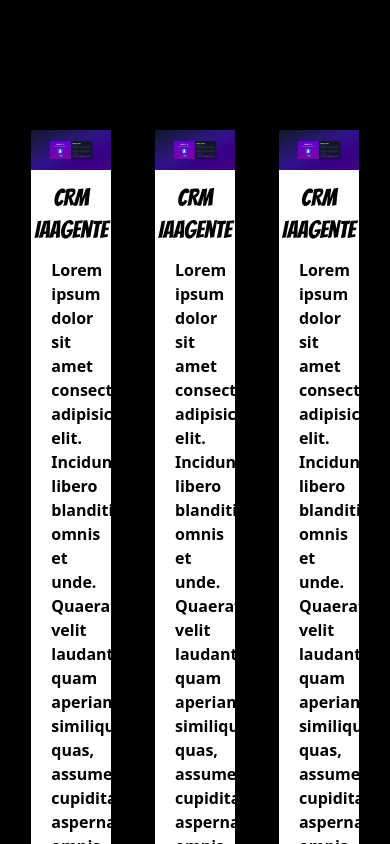
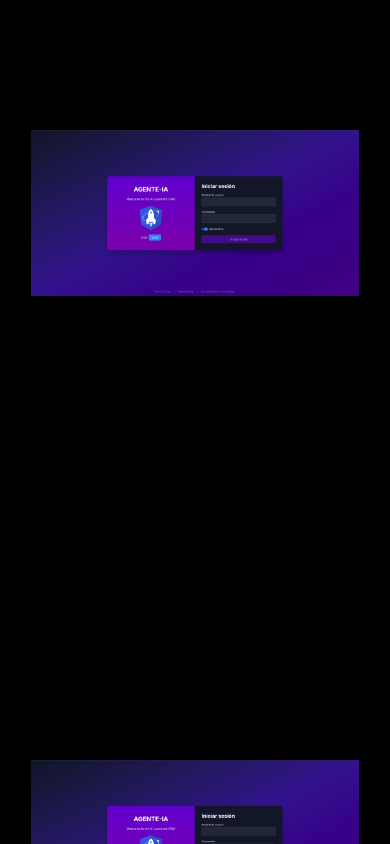
Before and after one commit to ElNao28/portafolio, a React (Vite) app: page / in a window 390 px wide. Shown: the part 1740-2584 px from the top of the page. Built offline with nearby package versions, Linux system fonts and the light colour scheme.

Commit message:
feat: responsive projects section

```diff
--- a/src/components/Project-card.tsx
+++ b/src/components/Project-card.tsx
@@ -10,7 +10,7 @@ interface Props {
 }
 export const ProjectCard = ({ urlImage }: Props) => {
   return (
-    <div className="card-project cursor-pointer rounded-sm bg-white">
+    <div className="card-project cursor-pointer rounded-sm">
       <img src={urlImage} alt="" />
       <h3 className="text-center font-bold commic-text text-2xl py-3">
         CRM IAagente
--- a/src/components/Projects.tsx
+++ b/src/components/Projects.tsx
@@ -9,7 +9,7 @@ export const Projects = () => {
       <h1 className="text-center commic-text text-6xl font-bold pb-10">Projects</h1>
       {/* project cards */}
       <div className="flex justify-center">
-        <div className="grid grid-cols-3 w-[85%] gap-10">
+        <div className="grid grid-cols-1 md:grid-cols-2 lg:grid-cols-3 w-[85%] gap-10">
           {testArray.map((item) => {
             return <ProjectCard key={item} urlImage={projectImg} />;
           })}
--- a/src/components/Skills.tsx
+++ b/src/components/Skills.tsx
@@ -5,7 +5,7 @@ const listImages = [...listTechnologies, ...listTechnologies];
 
 export const Skills = () => {
   return (
-    <section id="skills" className="h-screen pt-20 relative">
+    <section id="skills" className="h-screen pt-20 relative border-b-2">
       <h1 className="text-5xl font-bold text-center mb-5 dark:text-white">
         Skills
       </h1>
```
